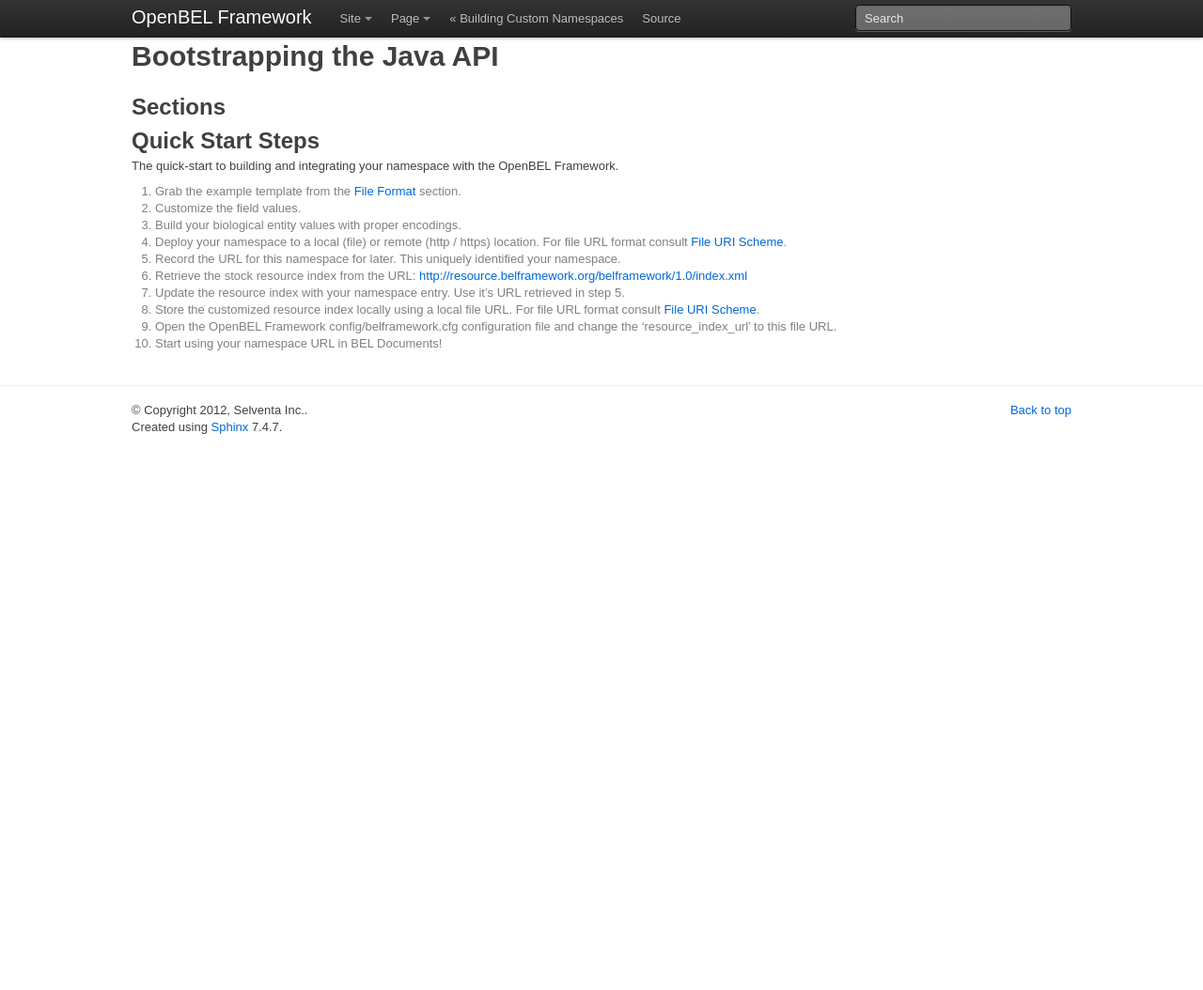
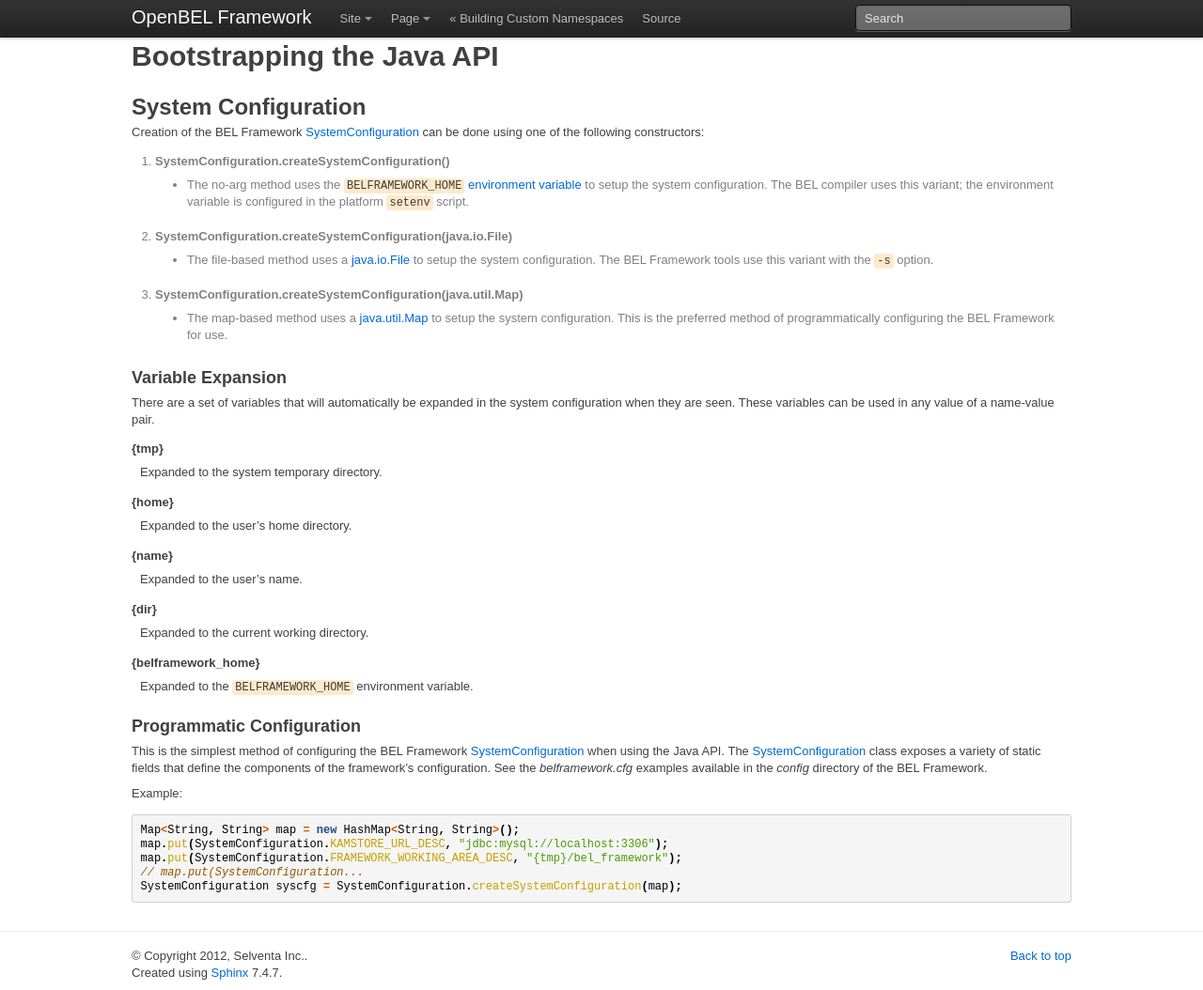
Before and after one commit to OpenBEL/openbel-framework, a Sphinx documentation site: the page built from docs/sphinx/tutorials/bootstrapping_the_java_api.rst, in a window 1280 px wide and 1054 px high. Shown: the whole window at 94% size. Built offline with Sphinx 7.4.7, drawn with Linux system fonts in a browser that asks for light colours.

Commit message:
Support for programmatic system configurations
Now with documentation.

```diff
--- a/docs/sphinx/tutorials/bootstrapping_the_java_api.rst
+++ b/docs/sphinx/tutorials/bootstrapping_the_java_api.rst
@@ -1,30 +1,66 @@
 .. _bootstrapping_the_java_api:
+.. highlight:: java
 
 Bootstrapping the Java API
 ==========================
 
-Sections
---------
+System Configuration
+--------------------
 
-Quick Start Steps
------------------
+Creation of the BEL Framework SystemConfiguration_ can be done using one of the
+following constructors:
 
-The quick-start to building and integrating your namespace with the OpenBEL Framework.
+#. SystemConfiguration.createSystemConfiguration()
+    * The no-arg method uses the ``BELFRAMEWORK_HOME`` `environment variable`_
+      to setup the system configuration. The BEL compiler uses this variant;
+      the environment variable is configured in the platform ``setenv`` script.
 
-#. Grab the example template from the :ref:`my-file-format` section.
-#. Customize the field values.
-#. Build your biological entity values with proper encodings.
-#. Deploy your namespace to a local (file) or remote (http / https) location.  For file URL format consult `File URI Scheme`_.
-#. Record the URL for this namespace for later.  This uniquely identified your namespace.
-#. Retrieve the stock resource index from the URL: http://resource.belframework.org/belframework/1.0/index.xml
-#. Update the resource index with your namespace entry.  Use it's URL retrieved in step 5.
-#. Store the customized resource index locally using a local file URL.  For file URL format consult `File URI Scheme`_.
-#. Open the OpenBEL Framework config/belframework.cfg configuration file and change the 'resource_index_url' to this file URL.
-#. Start using your namespace URL in BEL Documents!
+#. SystemConfiguration.createSystemConfiguration(java.io.File)
+    * The file-based method uses a java.io.File_ to setup the system
+      configuration. The BEL Framework tools use this variant with the ``-s``
+      option.
 
-.. _gzip: http://www.gzip.org/
-.. _Word Characters: http://docs.oracle.com/javase/6/docs/api/java/util/regex/Pattern.html#predef
-.. _species taxonomy ids: http://www.ncbi.nlm.nih.gov/taxonomy
-.. _ISO 8601: http://en.wikipedia.org/wiki/ISO_8601
-.. _GK4P: http://www.genenames.org/data/hgnc_data.php?hgnc_id=4295
-.. _File URI Scheme: http://en.wikipedia.org/wiki/File_URI_scheme
+#. SystemConfiguration.createSystemConfiguration(java.util.Map)
+    * The map-based method uses a java.util.Map_ to setup the system
+      configuration. This is the preferred method of programmatically
+      configuring the BEL Framework for use.
+
+Variable Expansion
+^^^^^^^^^^^^^^^^^^
+
+There are a set of variables that will automatically be expanded in the system
+configuration when they are seen. These variables can be used in any value of a
+name-value pair.
+
+{tmp}
+  Expanded to the system temporary directory.
+{home}
+  Expanded to the user's home directory.
+{name}
+  Expanded to the user's name.
+{dir}
+  Expanded to the current working directory.
+{belframework_home}
+  Expanded to the ``BELFRAMEWORK_HOME`` environment variable.
+
+Programmatic Configuration
+^^^^^^^^^^^^^^^^^^^^^^^^^^
+
+This is the simplest method of configuring the BEL Framework
+SystemConfiguration_ when using the Java API. The SystemConfiguration_ class
+exposes a variety of static fields that define the components of the framework's
+configuration. See the *belframework.cfg* examples available in the *config*
+directory of the BEL Framework.
+
+Example::
+
+    Map<String, String> map = new HashMap<String, String>();
+    map.put(SystemConfiguration.KAMSTORE_URL_DESC, "jdbc:mysql://localhost:3306");
+    map.put(SystemConfiguration.FRAMEWORK_WORKING_AREA_DESC, "{tmp}/bel_framework");
+    // map.put(SystemConfiguration...
+    SystemConfiguration syscfg = SystemConfiguration.createSystemConfiguration(map);
+
+.. _SystemConfiguration: http://openbel.github.com/openbel-framework/org/openbel/framework/common/cfg/SystemConfiguration.html
+.. _environment variable: http://docs.oracle.com/javase/tutorial/essential/environment/env.html
+.. _java.io.File: http://docs.oracle.com/javase/6/docs/api/java/io/File.html
+.. _java.util.Map: http://docs.oracle.com/javase/6/docs/api/java/util/Map.html
```
Also changed, not shown: docs/sphinx/_themes/bootstrap/static/bootstrap.css, 9 other files.
